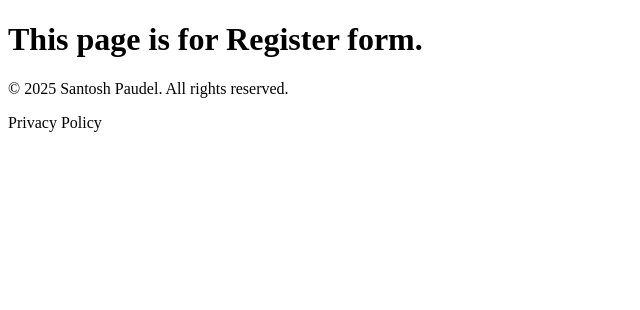
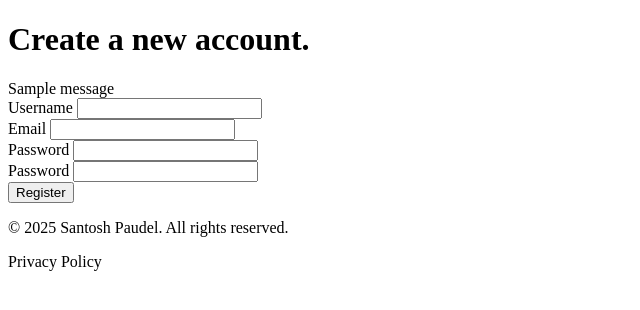
Before and after one commit to oye-san7osh/ToDo_App, a Django app: template to_do_app/users/templates/users/register.html in a window 1280 px wide. Shown: the part 188-498 px from the top of the page, without its empty margins (0-640 px from the left). Run offline with Django 5.2, Linux system fonts and the light colour scheme; the template is opened without the code that fills it, so the values that code supplies are empty, except form fields; tables that the repository leaves empty hold one stand-in row (values such as "Sample post"); one stand-in notice (Sample message) is shown; form fields are guessed from the names that the template uses.

Commit message:
Updated register.html

```diff
--- a/to_do_app/users/templates/users/register.html
+++ b/to_do_app/users/templates/users/register.html
@@ -5,5 +5,37 @@
 {% endblock%}
 
 {% block content %}
-    <h1>This page is for Register form.</h1>
+    <h1>Create a new account.</h1>
+    {% if messages %}
+        {% for message in messages %}
+            {{ message }}
+        {% endfor %}
+    {% endif %}
+
+    <form action="{% url 'users:user-register' %}" method = "POST">
+        {% csrf_token %}
+
+        <div class = "user-name">
+            {{ form.username.label_tag }}
+            {{ form.username }}
+        </div>
+
+        <div class = "email">
+            {{ form.email.label_tag }}
+            {{ form.email }}
+        </div>
+
+        <div class = "password">
+            {{ form.password1.label_tag }}
+            {{ form.password1 }}
+        </div>
+
+        <div class = "password">
+            {{ form.password2.label_tag }}
+            {{ form.password2 }}
+        </div>
+
+        <button type = "submit">Register</button>
+    </form>
+
 {% endblock %}
```
